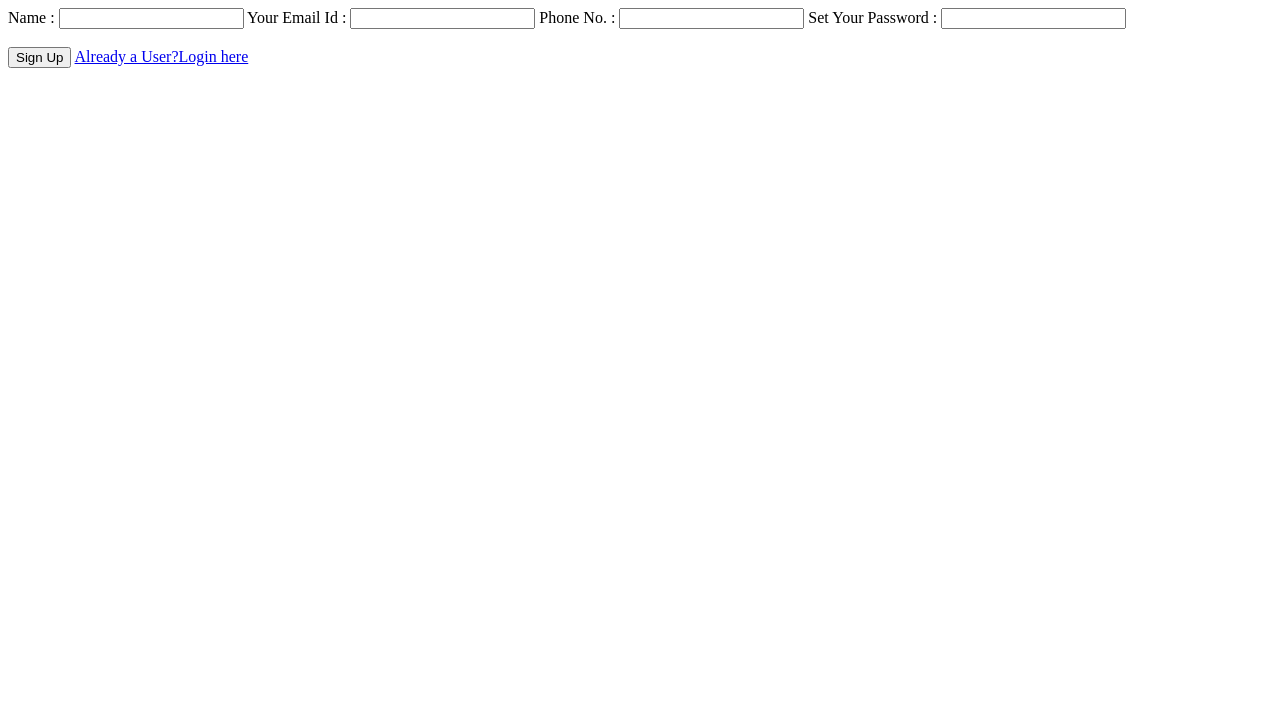
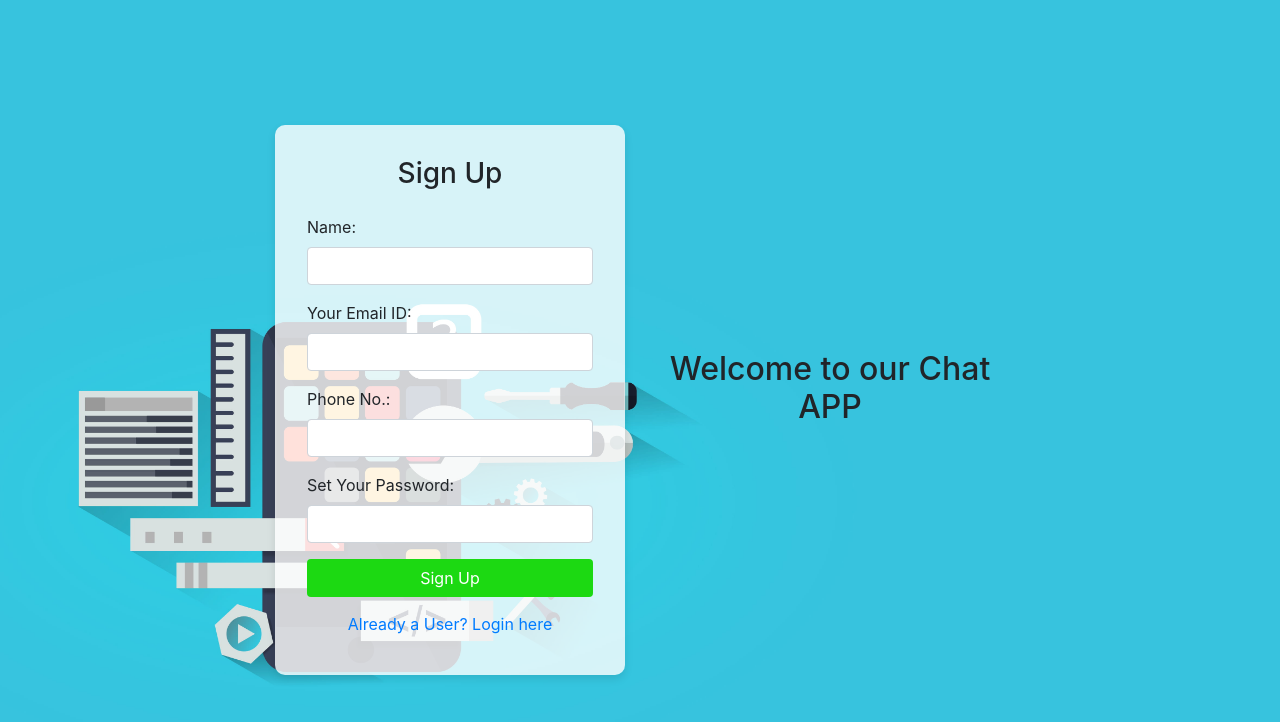
Before and after one commit to imkuljeet/Chat-App-NEWLY-REVISED-, a plain HTML site: page Front End/signup.html in a window 1280 px wide. Drawn offline with nearby package versions, Linux system fonts and the light colour scheme.

Commit message:
Styling added using Bootstrap

```diff
--- a/Front End/chat.js
+++ b/Front End/chat.js
@@ -282,7 +282,7 @@ function displayMessages(messages, currentUserId, groupId) {
           ? `You: ${message.message}`
           : `${message.user.name}: ${message.message}`
       );
-      li.appendChild(document.createElement("br")); // Add a line break before the text
+      // li.appendChild(document.createElement("br")); // Add a line break before the text
       li.appendChild(textNode);
 
       ul.appendChild(li);
--- a/Front End/signup.html
+++ b/Front End/signup.html
@@ -4,24 +4,61 @@
     <meta charset="UTF-8">
     <meta name="viewport" content="width=device-width, initial-scale=1.0">
     <title>Sign Up</title>
+    <link rel="stylesheet" href="https://maxcdn.bootstrapcdn.com/bootstrap/4.5.2/css/bootstrap.min.css">
+    <style>
+        body {
+            background-image: url('./Images/login.jpg');
+            background-size: cover;
+            background-repeat: no-repeat;
+            background-position: center;
+        }
+        #signup {
+            background: rgba(255, 255, 255, 0.8); /* Slightly transparent background */
+            padding: 2rem;
+            border-radius: 10px; /* Rounded corners */
+            box-shadow: 0 4px 8px rgba(0,0,0,0.1);
+        }
+        .btn-custom {
+            background-color: #1cd912;
+            color: white;
+        }
+        .btn-custom:hover {
+            background-color: #0056b3;
+        }
+    </style>
 </head>
-<body>
-    <form onsubmit="signup(event)">
-        <label for="name">Name : </label>
-        <input type="text" id="name" name="name" required>
-        <label for="email">Your Email Id : </label>
-        <input type="email" id="email" name="email" required>
-        <label\ for="phone">Phone No. : </label>
-        <input type="tel" id="phone" name="phone" required>
-        <label for="password">Set Your Password : </label>
-        <input type="password" id="password" name="password" required><br><br>
-        <button type="submit">Sign Up</button>
-    </form>
-    <a href="login.html">Already a User?Login here</a>
-
+<body class="d-flex justify-content-center align-items-center vh-100">
+    <div class="container">
+        <div class="row justify-content-center align-items-center">
+            <div class="col-12 col-md-6 col-lg-4">
+                <form id="signup" onsubmit="signup(event)">
+                    <h3 class="text-center mb-4">Sign Up</h3>
+                    <div class="form-group">
+                        <label for="name">Name:</label>
+                        <input type="text" class="form-control" id="name" name="name" required>
+                    </div>
+                    <div class="form-group">
+                        <label for="email">Your Email ID:</label>
+                        <input type="email" class="form-control" id="email" name="email" required>
+                    </div>
+                    <div class="form-group">
+                        <label for="phone">Phone No.:</label>
+                        <input type="tel" class="form-control" id="phone" name="phone" required>
+                    </div>
+                    <div class="form-group">
+                        <label for="password">Set Your Password:</label>
+                        <input type="password" class="form-control" id="password" name="password" required>
+                    </div>
+                    <button type="submit" class="btn btn-custom btn-block">Sign Up</button>
+                    <a href="login.html" class="btn btn-link btn-block">Already a User? Login here</a>
+                </form>
+            </div>
+            <div class="col-12 col-md-6 col-lg-4">
+                <h2 class="text-center mb-4">Welcome to our Chat APP</h2>
+            </div>
+        </div>
+    </div>
     <script src="https://cdnjs.cloudflare.com/ajax/libs/axios/1.7.7/axios.min.js"></script>
     <script src="signup.js"></script>
-
-
 </body>
 </html>
```
Also changed, not shown: Front End/chat.html (+49 -17 lines), Front End/login.html (+41 -15 lines), Front End/Images/login.jpg (added).
